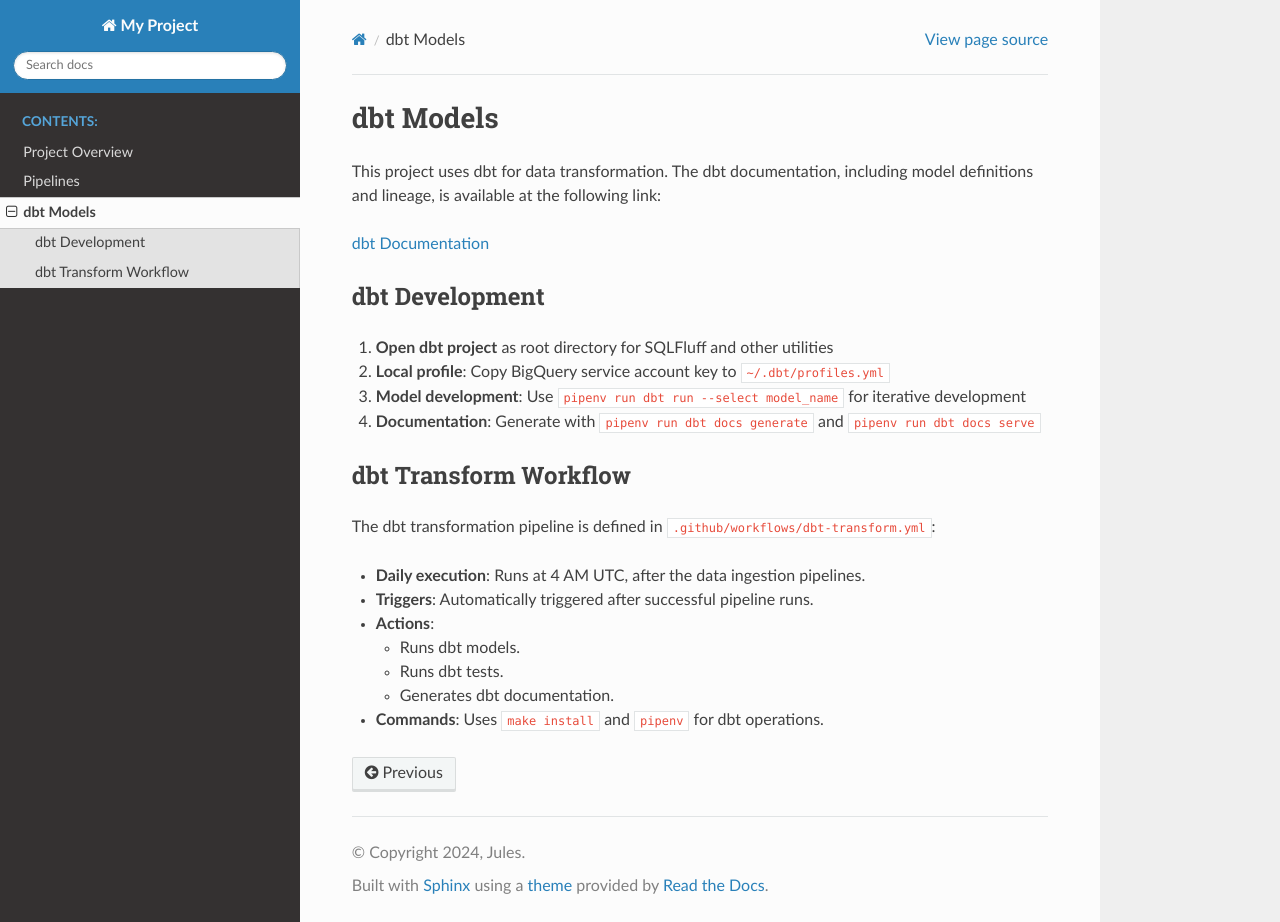
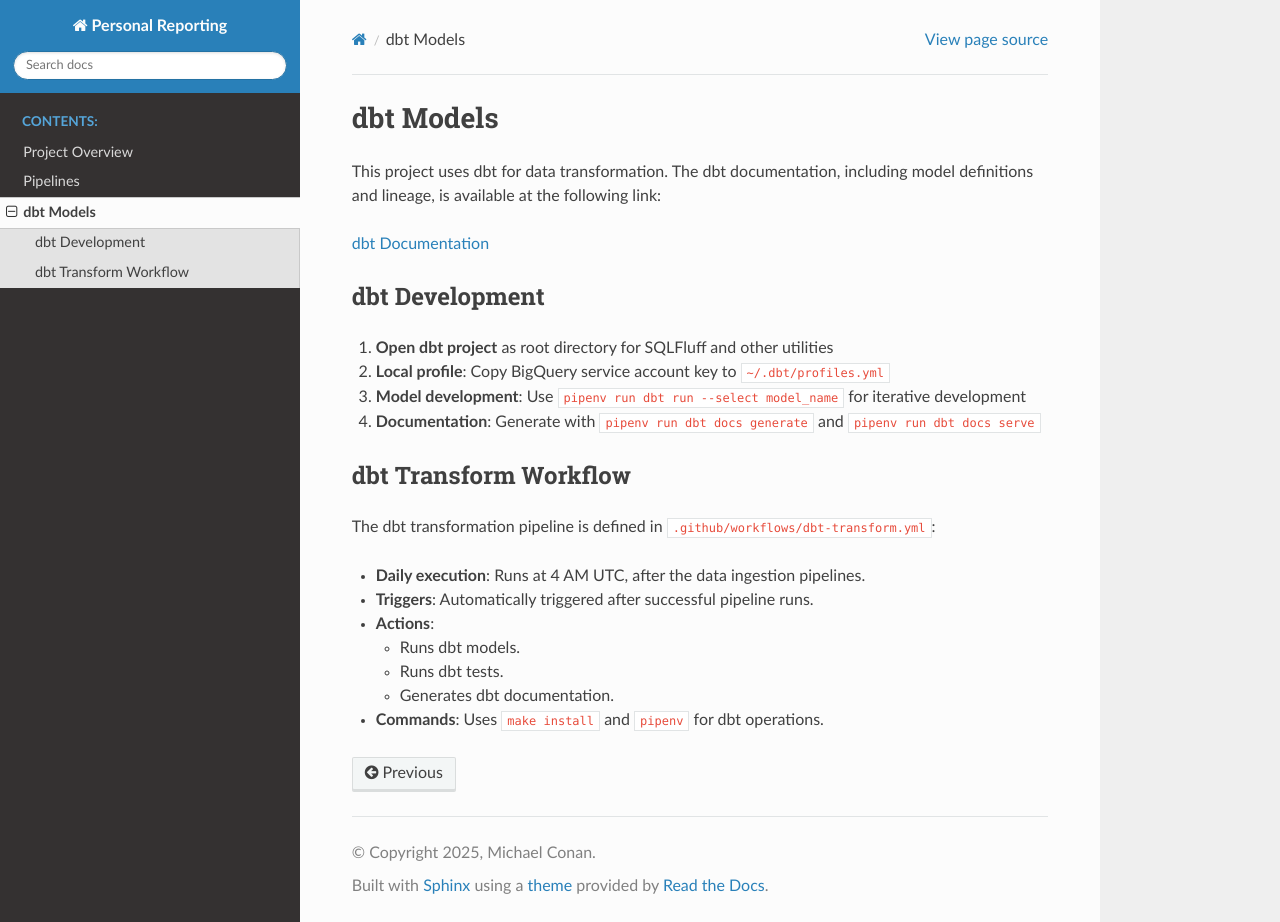
Before and after one commit to michaelconan/personal-reporting-pipelines, a Sphinx documentation site: the page built from docs/source/dbt_models.md, in a window 1280 px wide and 922 px high. Built offline with Sphinx 7.4.7 and the Read the Docs theme 3.1.0, drawn with Linux system fonts in a browser that asks for light colours.

Commit message:
feat: enhance documentation and project configuration (#74)

```diff
--- a/docs/source/conf.py
+++ b/docs/source/conf.py
@@ -15,9 +15,9 @@ sys.path.insert(0, os.path.abspath("../.."))
 # -- Project information -----------------------------------------------------
 # https://www.sphinx-doc.org/en/master/usage/configuration.html#project-information
 
-project = "My Project"
-copyright = "2024, Jules"
-author = "Jules"
+project = "Personal Reporting"
+copyright = "2025, Michael Conan"
+author = "Michael Conan"
 
 # -- General configuration ---------------------------------------------------
 # https://www.sphinx-doc.org/en/master/usage/configuration.html#general-configuration
--- a/docs/source/dbt.md
+++ b/docs/source/dbt_models.md
@@ -2,7 +2,7 @@
 
 This project uses dbt for data transformation. The dbt documentation, including model definitions and lineage, is available at the following link:
 
-[dbt Documentation](dbt/index.html)
+[dbt Documentation](dbt.html)
 
 ## dbt Development
 
--- a/docs/source/index.rst
+++ b/docs/source/index.rst
@@ -1,5 +1,5 @@
-My Project Documentation
-========================
+Personal Reporting Documentation
+================================
 
 .. toctree::
    :maxdepth: 2
```
Also changed, not shown: other parts of docs/source/index.rst (+1 -1 lines), 7 other files.
